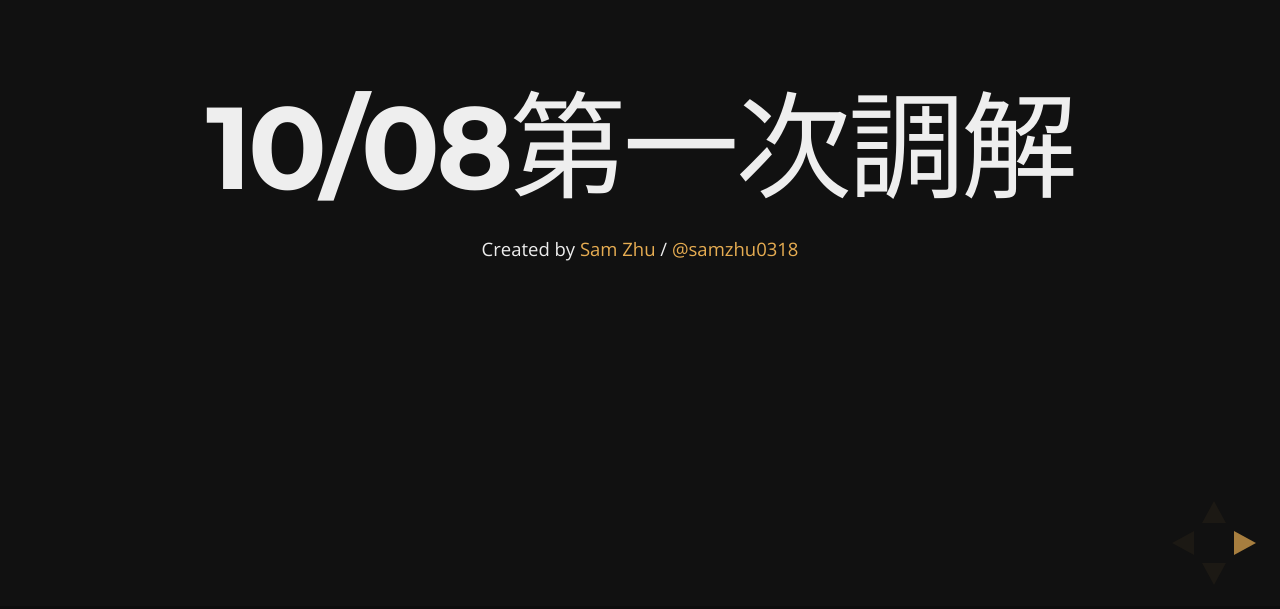
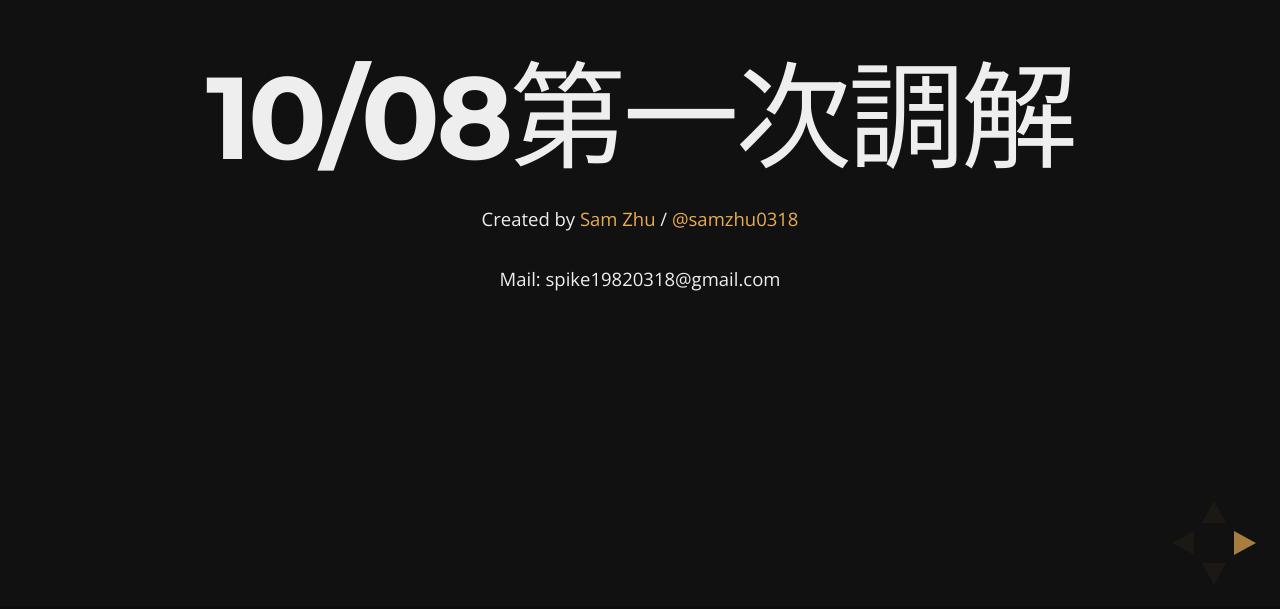
Before and after one commit to samzhu/CarAccident, a website: page index.html in a window 1280 px wide. Shown: the part 191-800 px from the top of the page. Drawn offline with nearby package versions, Linux system fonts and the light colour scheme.

Commit message:
add email

```diff
--- a/index.html
+++ b/index.html
@@ -23,6 +23,9 @@
                     <h1>10/08第一次調解</h1>
 					<p>
 						<small>Created by <a href="http://samchu.logdown.com/">Sam Zhu</a> / <a href="https://twitter.com/samzhu0318">@samzhu0318</a></small>
+					</p>
+					<p>
+						<small>Mail: spike19820318@gmail.com</small>
 					</p>
                 </section>
 				<section>
```
